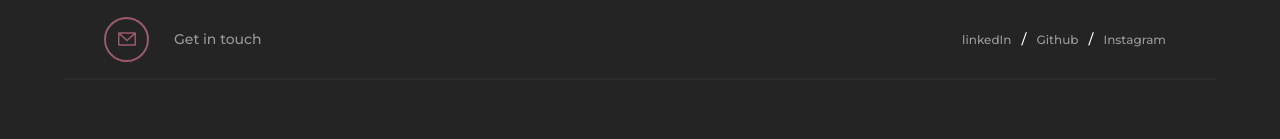
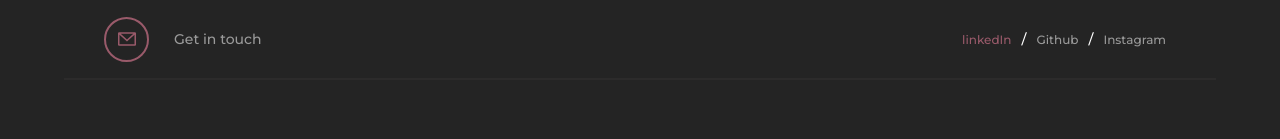
Before and after one commit to Paris2020/nellymoseki, a Vue app: page / in a window 1280 px wide. In both pictures the pointer is over the link "linkedIn". Shown: the top 139 px of the page. Built offline with nearby package versions, Linux system fonts and the light colour scheme; grey boxes are pictures that could not be loaded.

Commit message:
Feature - Add transitions to links

```diff
--- a/src/scss/components/_general.scss
+++ b/src/scss/components/_general.scss
@@ -17,6 +17,7 @@ body {
 a {
 	cursor: pointer;
 	color: var(--color-grey);
+	transition: all ease-in-out .3s;
 }
 
 span,
--- a/src/scss/sections/_nav.scss
+++ b/src/scss/sections/_nav.scss
@@ -55,6 +55,13 @@
                 li {
                     color: var(--color-white);
                     font-weight: var(--font-weight-medium);
+
+                    a {
+
+                        &:hover {
+                            color: var(--color-pink);
+                        }
+                    }
                 }
             }
 
```
